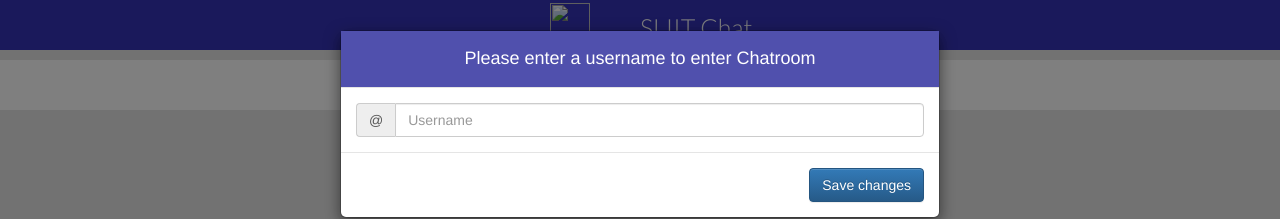
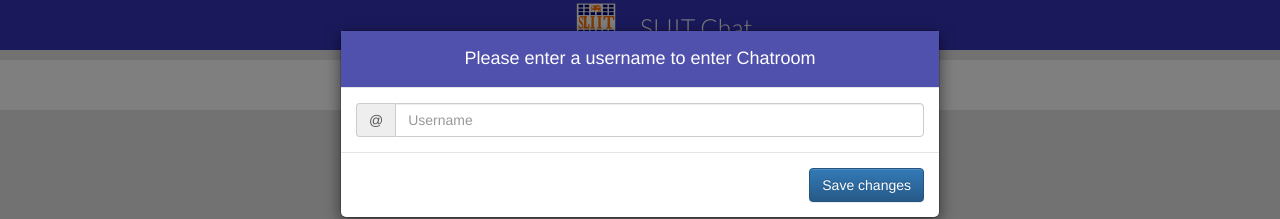
Before and after one commit to kr4ckhe4d/SLIIT-Chat-NodeJS, a website: page index.html in a window 1280 px wide. Shown: the top 219 px of the page. Drawn offline with nearby package versions, Linux system fonts and the light colour scheme; no server answers.

Commit message:
add sliit image

```diff
--- a/public/app.css
+++ b/public/app.css
@@ -79,7 +79,7 @@ a {
 .name-image {
     position: absolute;
     top: 3px;
-    left: 43%;
+    left: 45%;
     width: 40px;
     height: 40px;
     font-family: 'Lato';
```
Also changed, not shown: public/img/SLIIT_Logo_Crest.png (added).
